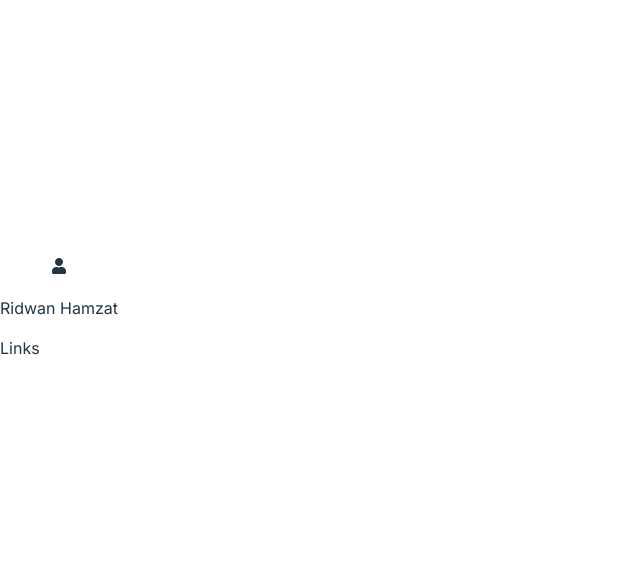
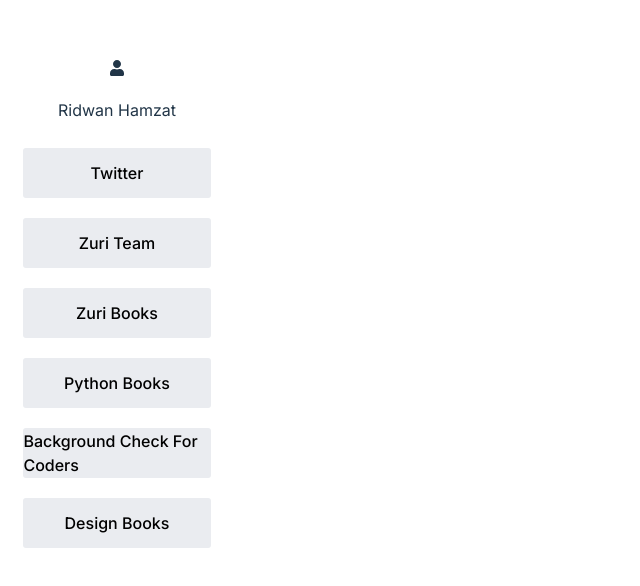
Before and after one commit to Hamzat-Ridwan/hng-task1, a React (Vite) app: page / in a window 1280 px wide. Shown: the part 130-716 px from the top of the page, without its empty margins (0-640 px from the left). Built offline with nearby package versions, Linux system fonts and the light colour scheme.

Commit message:
Added and styled links

```diff
--- a/src/components/links/Links.css
+++ b/src/components/links/Links.css
@@ -0,0 +1,24 @@
+.links{
+    display: flex;
+    flex-direction: column;
+    align-items: center;
+    justify-content: center;
+}
+
+.link-container{
+    display: flex;
+    align-items: center;
+    justify-content: center;
+    /* width: 80%; */
+    background: #EAECF0;
+    margin: 10px 0;
+    /* padding: 5px; */
+    border-radius: 3px;
+    height: 50px;
+}
+
+.links a{
+    color: black;
+    text-decoration: none;
+    width: 80%;
+}
--- a/src/components/links/Links.jsx
+++ b/src/components/links/Links.jsx
@@ -1,8 +1,28 @@
 import React from 'react'
+import './Links.css'
+
+const links = [
+    {title: 'Twitter', url: 'https://www.twitter.com', id: ''},
+    {title: 'Zuri Team', url: 'https://training.zuri.team/'},
+    {title: 'Zuri Books', url: 'http://books.zuri.team'},
+    {title: 'Python Books', url: 'https://books.zuri.team/python-for-beginners?ref_id=Ridwan Hamzat'},
+    {title: 'Background Check For Coders', url: 'https://background.zuri.team'},
+    {title: 'Design Books', url: 'https://books.zuri.team/design-rules'},
+]
 
 const Links = () => {
   return (
-    <div>Links</div>
+    <div className='links'>
+        {
+            links.map((link, index)=>(
+                <a href={link.url} key={index} >
+                    <div className='link-container'>
+                        {link.title}
+                    </div>
+                </a>
+            ))
+        }
+    </div>
   )
 }
 
```
